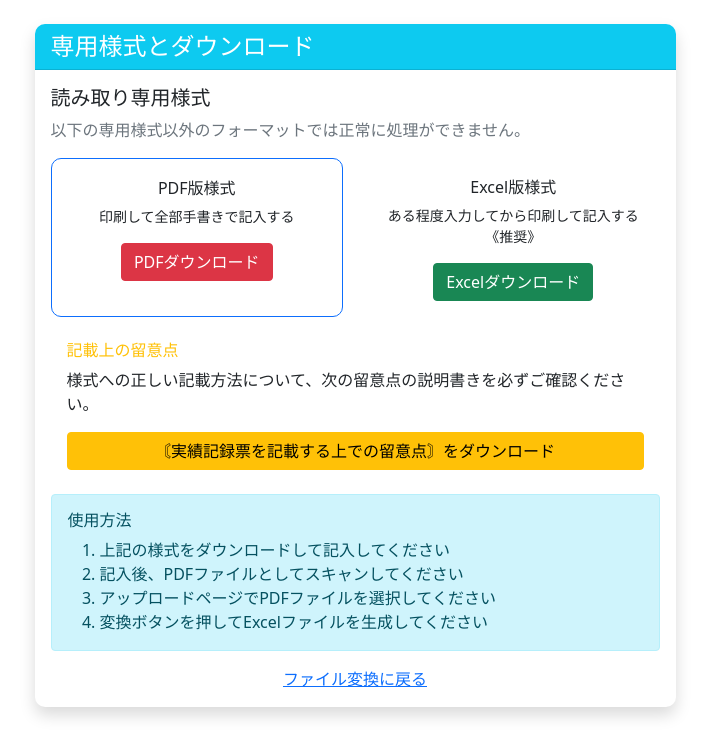
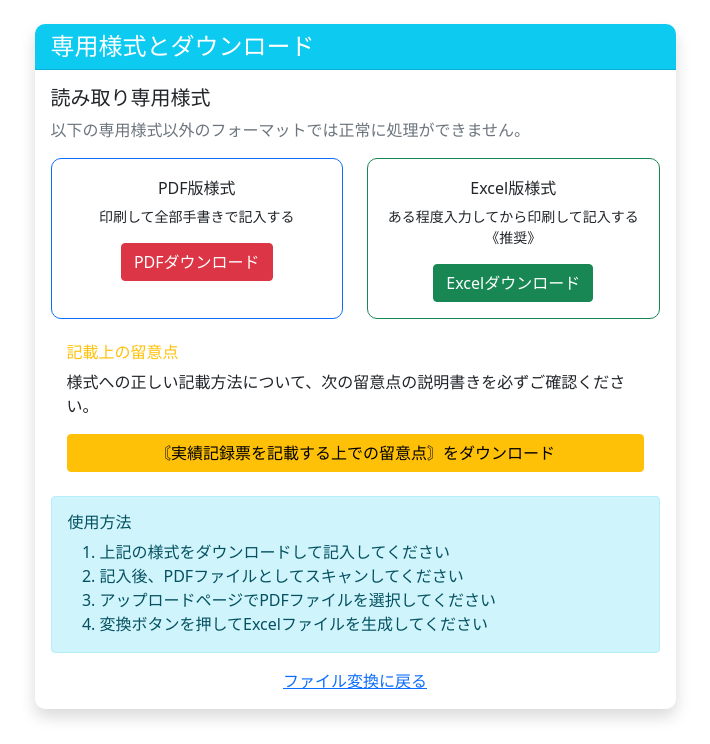
Before and after one commit to kei-a11y/b_ocr, a Django app: page /format/ in a window 1280 px wide. Shown: the part 56-800 px from the top of the page, without its empty margins (285-995 px from the left). Run offline with Django 5.2, Linux system fonts and the light colour scheme; some libraries are stand-ins or nearby versions.

Commit message:
Update format_info.html

```diff
--- a/ocr/templates/B_ocr/format_info.html
+++ b/ocr/templates/B_ocr/format_info.html
@@ -36,7 +36,7 @@
                             </div>
 
                             <div class="col-md-6 mb-1">
-                                <div class="card h-100 border-success">
+                                <div class="card h-100 border-success" style="border:solid #333 1px;">
                                     <div class="card-body text-center">
                                         <i class="bi bi-file-earmark-excel text-success" style="font-size: 3rem;"></i>
                                         <h6 class="card-title mt-1">Excel版様式</h6>
```
